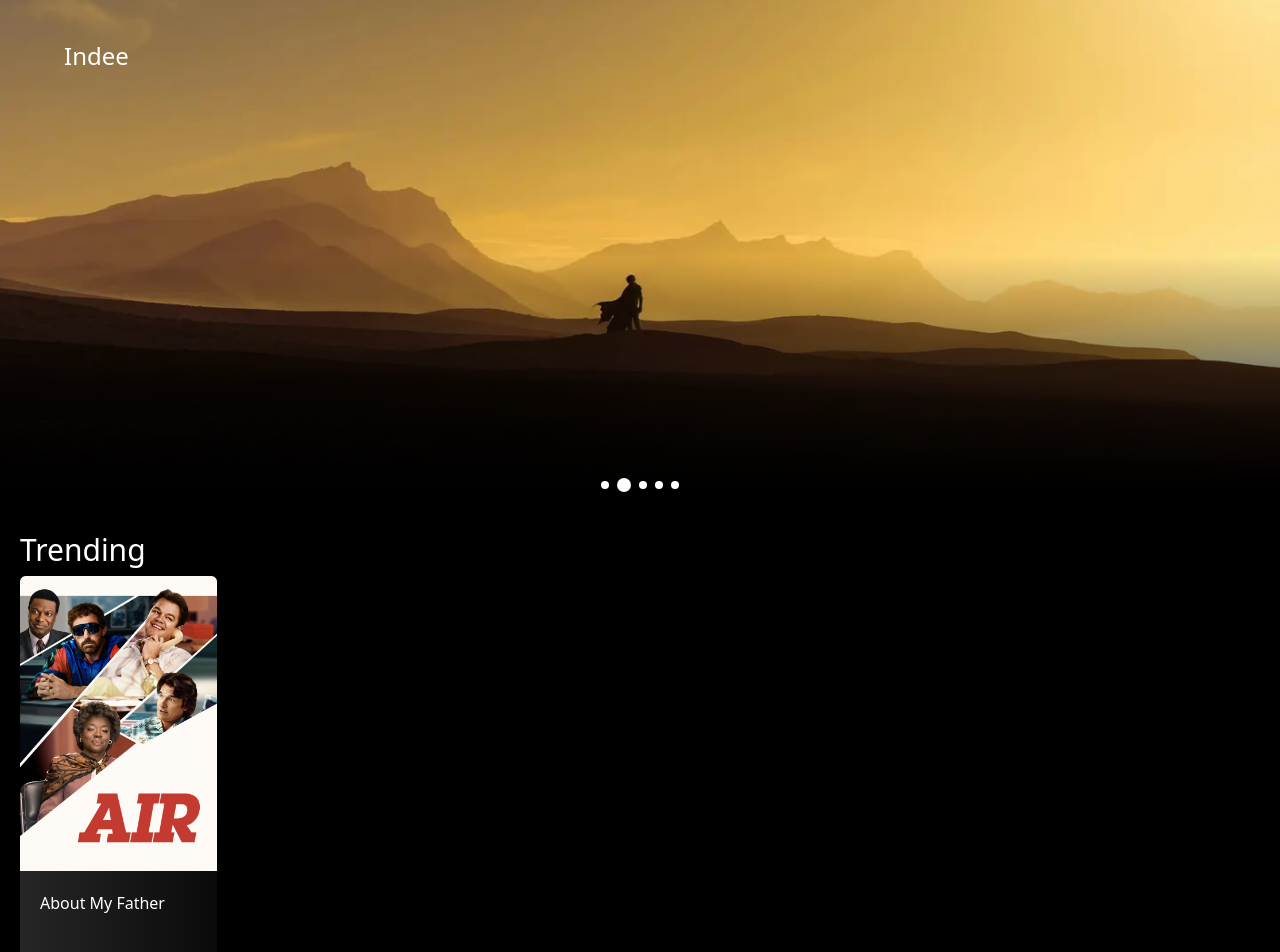
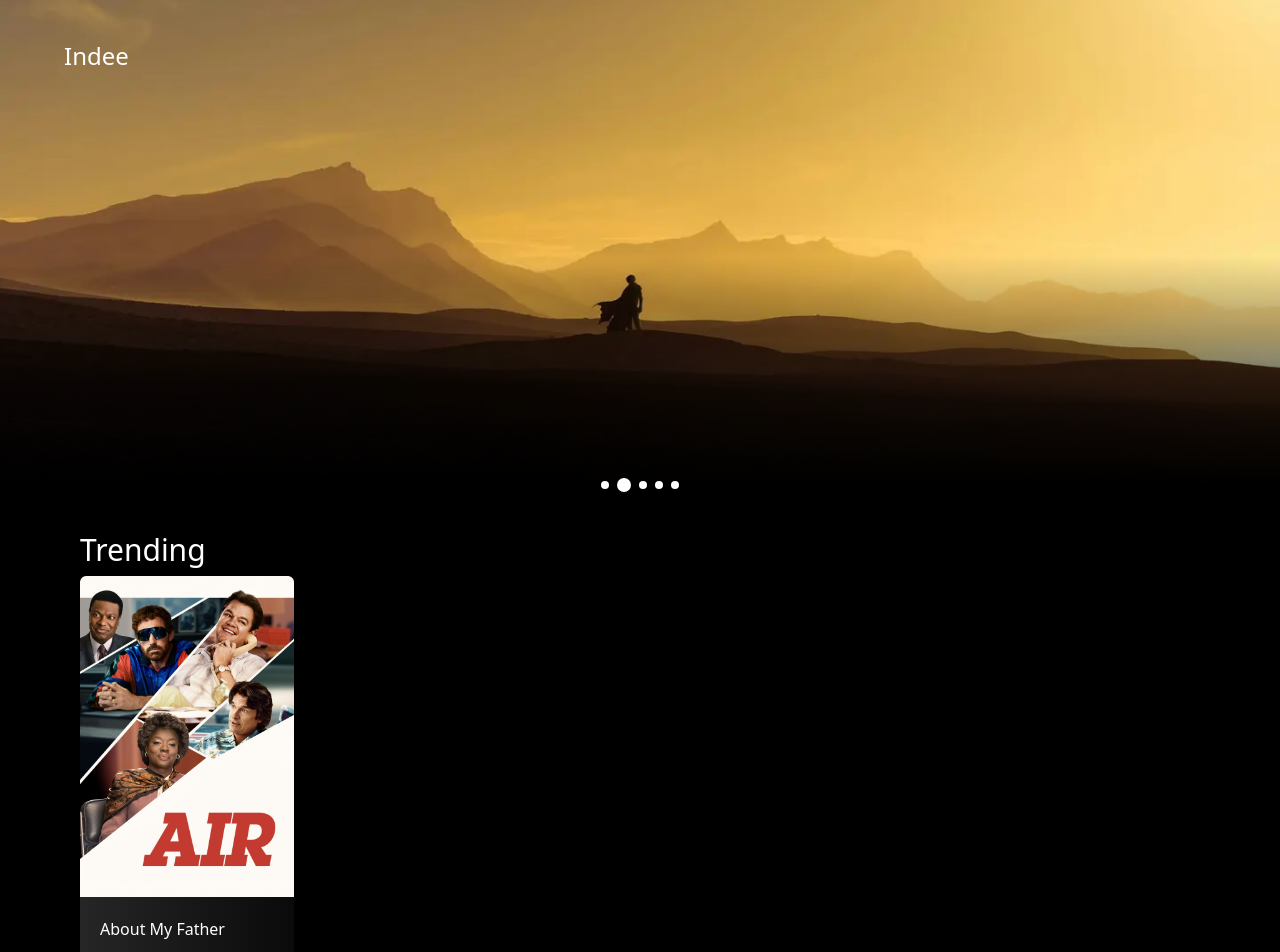
Before and after one commit to shailstar/indee-assignment, a Vue app: page / in a window 1280 px wide. Shown: the top 952 px of the page. Built offline with nearby package versions, Linux system fonts and the light colour scheme.

Commit message:
enc: padding-updated

```diff
--- a/src/components/CategorySection/index.constant.js
+++ b/src/components/CategorySection/index.constant.js
@@ -1,3 +1,3 @@
 export const DEFAULT_CARD_WIDTH = 192; //px
-export const PARENT_CONTAINER_PADDING = 20; //px
+export const PARENT_CONTAINER_PADDING = 80; //px
 export const CARD_GAP = 12; //px
```
